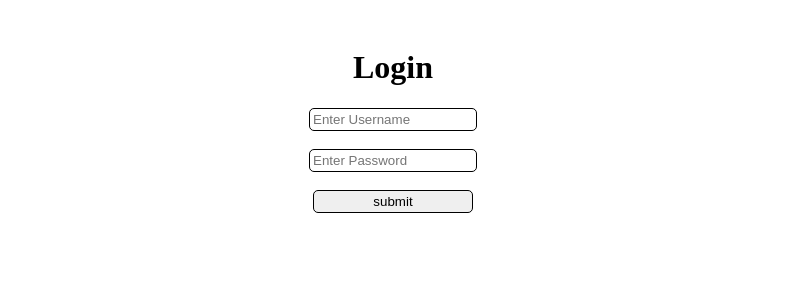
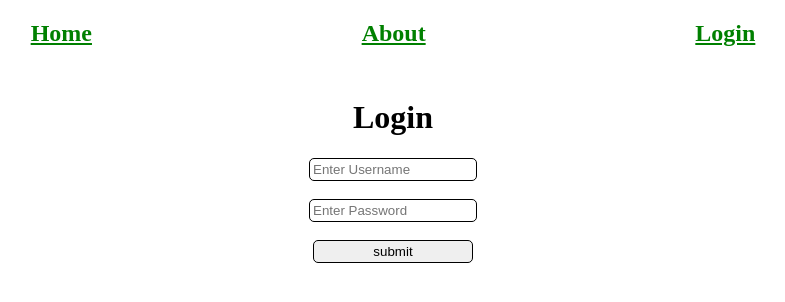
Before and after one commit to Sankalp2009/turbo-lamp, a React (Vite) app in the folder react-mini-commerce/: page /login in a window 1280 px wide. Shown: the top 302 px of the page, without its empty margins (247-1032 px from the left). Built offline with nearby package versions, Linux system fonts and the light colour scheme.

Commit message:
feat: implement core e-commerce features including state management, authentication, routing, and product catalog components

```diff
--- a/react-mini-commerce/src/App.css
+++ b/react-mini-commerce/src/App.css
@@ -44,6 +44,8 @@ input {
 
 .inner{
   box-shadow: rgba(149, 157, 165, 0.2) 0px 8px 24px;
+  border: 1px solid red;
+  padding: 10px;
 }
 
 img{
--- a/react-mini-commerce/src/App.jsx
+++ b/react-mini-commerce/src/App.jsx
@@ -1,9 +1,11 @@
 import './App.css'
 import AllRoutes from './Utils/AllRoutes'
+import Header from './Components/Header'
 function App() {
 
   return (
     <>
+    <Header />
     <AllRoutes />
     </>
   )
--- a/react-mini-commerce/src/Components/Header.jsx
+++ b/react-mini-commerce/src/Components/Header.jsx
@@ -1,8 +1,46 @@
-import React from 'react'
+import { useContext } from 'react'
+import { AuthContext } from '../Context/AuthContext'
+import { Link } from 'react-router-dom'
+import { Action_Type } from '../Utils/ActionCreators'
+function Header() {
 
-function Header() {
+  const { state, dispatch } = useContext(AuthContext)
+
+  const Links = [
+    {
+      path: '/',
+      content: 'Home',
+    },
+    {
+      path: '/about',
+      content: 'About',
+    },
+    {
+      path: '/login',
+      content: 'Login',
+    },
+  ]
+
   return (
-    <div>Header</div>
+    <div>
+      <div
+        style={{
+          width: '100%',
+          height: '50px',
+          display: 'flex',
+          justifyContent: 'space-evenly',
+          alignItems: 'center',
+        }}
+      >
+        {Links.map((el) => (
+          <div key={el.path}>
+            <Link to={el.path}>
+              <h2>{el.content}</h2>
+            </Link>
+          </div>
+        ))}
+      </div>
+    </div>
   )
 }
 
--- a/react-mini-commerce/src/Components/ProductCard.jsx
+++ b/react-mini-commerce/src/Components/ProductCard.jsx
@@ -22,6 +22,7 @@ function ProductCard({id, thumbnail, title, price}) {
           color: '#27ae60',
           fontWeight: '600',
         }}>Price:{price}</p>
+        <button>Add to cart</button>
     </div>
   )
 }
--- a/react-mini-commerce/src/Components/ProductData.jsx
+++ b/react-mini-commerce/src/Components/ProductData.jsx
@@ -7,6 +7,7 @@ function ProductData({ data }) {
           <ProductCard key={el.id} {...el} />
         ))}
       </div>
+      <button>Add to cart</button>
     </div>
   )
 }
--- a/react-mini-commerce/src/Utils/ActionCreators.jsx
+++ b/react-mini-commerce/src/Utils/ActionCreators.jsx
@@ -2,7 +2,10 @@ export const Action_Type = {
   LOGIN_REQUEST:"LOGIN_REQUEST",
   LOGIN_SUCCESS:"LOGIN_SUCCESS",
   LOGIN_FAILURE:"LOGIN_FAILURE",
+  LOGOUT:"LOGOUT",
   GET_REQUEST:"GET_REQUEST",
   GET_SUCCESS:"GET_SUCCESS",
   GET_FAILURE:"GET_FAILURE",
+  ADD_TO_CART:"ADD_TO_CART",
+  REMOVE_CART:"REMOVE_CART"
 }
--- a/react-mini-commerce/src/Utils/Auth_Reducer.jsx
+++ b/react-mini-commerce/src/Utils/Auth_Reducer.jsx
@@ -21,6 +21,12 @@ const AuthReducer = (currentState, action) => {
         isLoading: false,
         token: null,
       }
+    case Action_Type.LOGOUT:
+      return {
+        ...currentState,
+        isAuth: false,
+        token: null,
+      }
     default:
       return currentState
   }
--- a/react-mini-commerce/src/Utils/PrivateRoute.jsx
+++ b/react-mini-commerce/src/Utils/PrivateRoute.jsx
@@ -4,7 +4,7 @@ import { Navigate } from 'react-router-dom'
 function PrivateRoute({ children }) {
   const { state } = useContext(AuthContext)
 
-  if (state.isAuth && state.token)
+  if (!state.isAuth && !state.token)
     return <Navigate to="/login" replace={true} />
   return children
 }
```
Also changed, not shown: react-mini-commerce/src/Context/CartContext.jsx (added, +18 -0 lines), react-mini-commerce/src/Pages/About.jsx (added, +7 -0 lines), react-mini-commerce/src/Utils/Cart_Reducer.jsx (added, +22 -0 lines).
